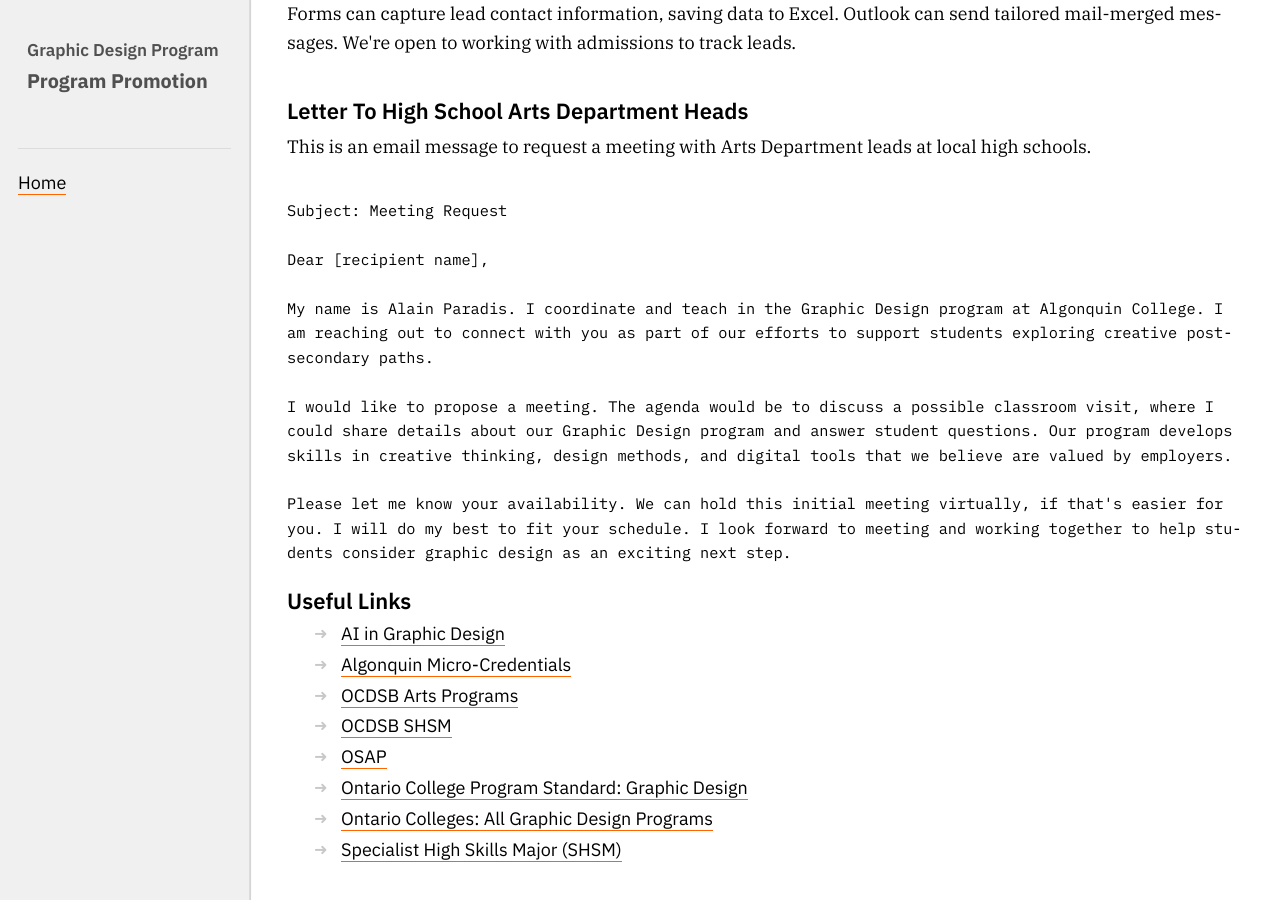
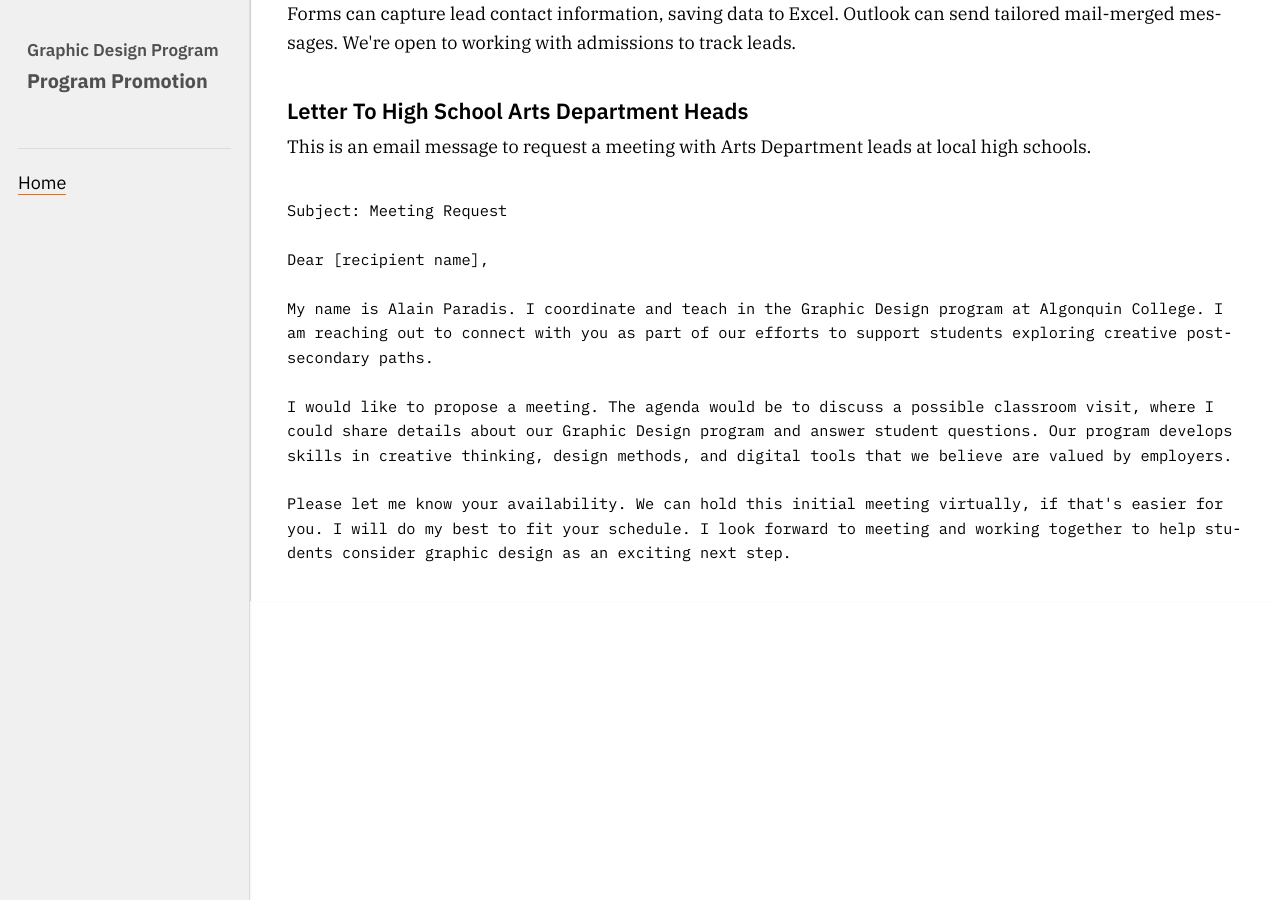
Before and after one commit to AlainParadis/program-promotion, a Jekyll site: the page built from index.md, in a window 1280 px wide and 900 px high, scrolled down 4055 px. Built offline with Jekyll 4.4.1, drawn with Linux system fonts in a browser that asks for light colours.

Commit message:
Remove Useful Links section from index.md
Delete the 'Useful Links' heading and the Liquid template that rendered the sitewide links list at the end of index.md, simplifying the page content. The change removes the unordered list and associated template logic.

```diff
--- a/index.md
+++ b/index.md
@@ -108,12 +108,3 @@ I would like to propose a meeting. The agenda would be to discuss a possible cla
 
 Please let me know your availability. We can hold this initial meeting virtually, if that's easier for you. I will do my best to fit your schedule. I look forward to meeting and working together to help students consider graphic design as an exciting next step.
 </pre>
-<h4>
-	Useful Links
-</h4>
-{% assign sorted-links = site.data.sitewide.links | sort: "title" %}
-<ul class="linkslist">
-	{% for linkitem in sorted-links %}
-	<li><a href="{{linkitem.url}}" target="_blank">{{ linkitem.title }}</a></li>
-	{% endfor %}
-</ul>
```
